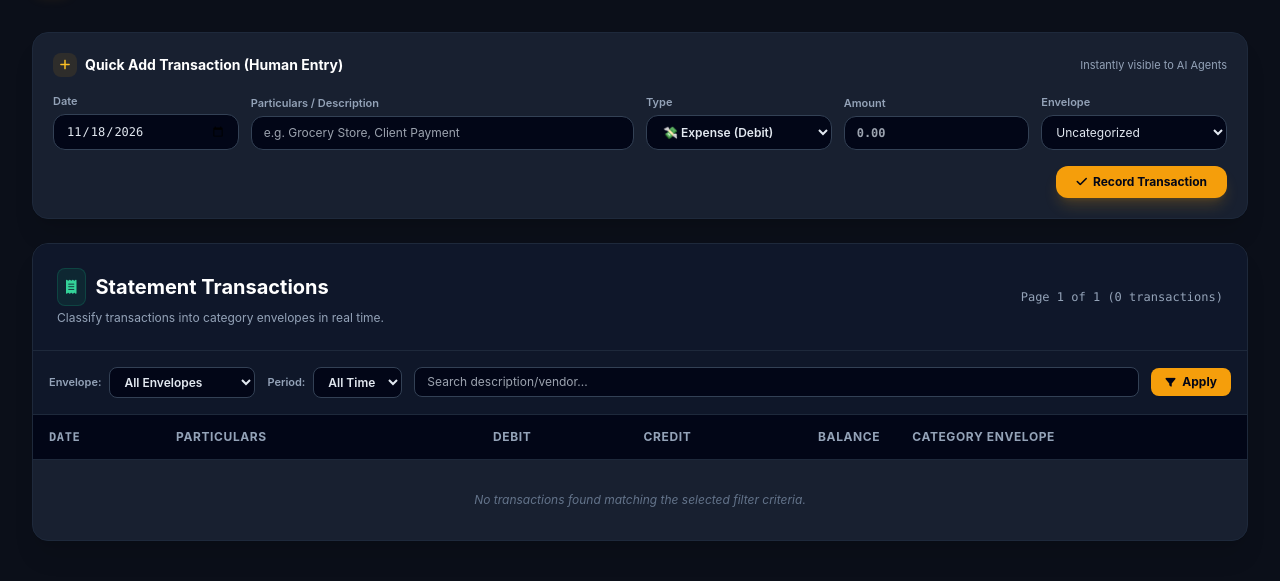
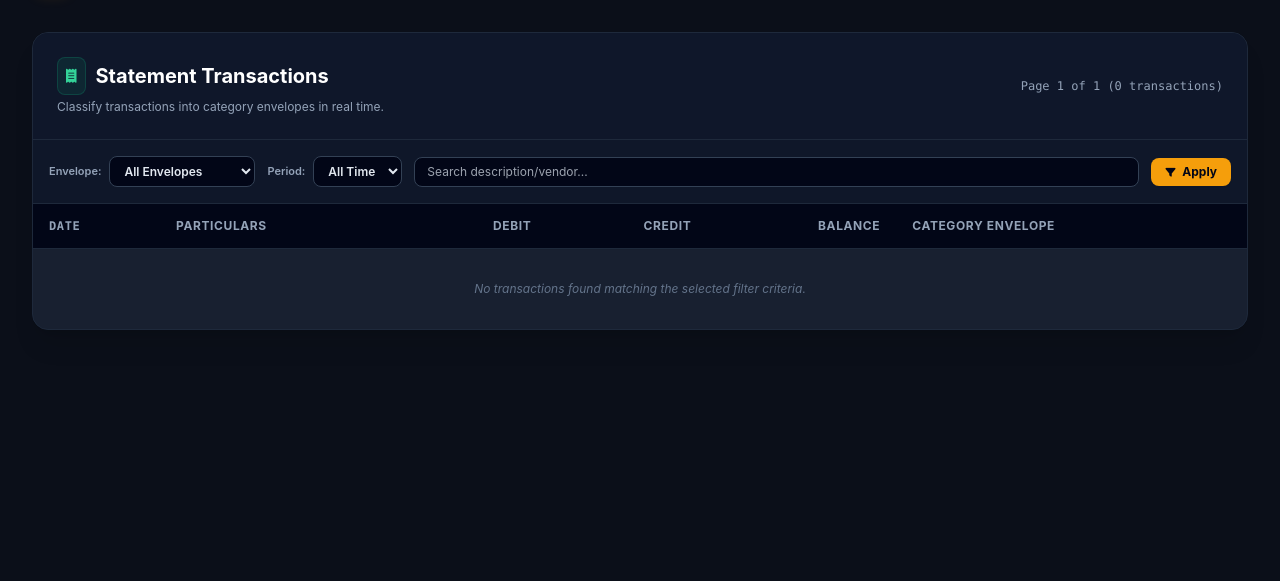
Before and after one commit to pannet1/fastapi-apps, a FastAPI app: page /transactions in a window 1280 px wide. Shown: the part 65-646 px from the top of the page. Run offline with FastAPI, Linux system fonts and the light colour scheme; data that the repository does not hold is empty; some libraries are stand-ins or nearby versions.

Commit message:
feat(personal-finance): remove manual quick-add card from transactions

```diff
--- a/apps/personal-finance/src/templates/transactions.html
+++ b/apps/personal-finance/src/templates/transactions.html
@@ -3,57 +3,6 @@
 {% block title %}Transactions Ledger • Personal Finance{% endblock %}
 
 {% block content %}
-<!-- Quick Manual Transaction Entry for Humans -->
-<div class="glass-card rounded-2xl border border-slate-800 shadow-xl p-5 mb-6">
-    <div class="flex items-center justify-between mb-4">
-        <h3 class="text-sm font-bold text-white flex items-center gap-2">
-            <span class="w-6 h-6 rounded-lg bg-amber-500/10 text-amber-400 flex items-center justify-center text-xs">
-                <i class="fa-solid fa-plus"></i>
-            </span>
-            Quick Add Transaction (Human Entry)
-        </h3>
-        <span class="text-[11px] text-slate-400">Instantly visible to AI Agents</span>
-    </div>
-    <form action="/transactions/add" method="post" class="grid grid-cols-1 sm:grid-cols-2 md:grid-cols-6 gap-3 items-end">
-        <div>
-            <label class="block text-[11px] font-semibold text-slate-400 mb-1">Date</label>
-            <input type="date" name="tran_date" value="{{ today_date }}" required
-                   class="w-full bg-slate-950 border border-slate-700 rounded-xl px-3 py-2 text-xs text-slate-200 focus:outline-none focus:border-amber-500 font-mono" />
-        </div>
-        <div class="sm:col-span-2">
-            <label class="block text-[11px] font-semibold text-slate-400 mb-1">Particulars / Description</label>
-            <input type="text" name="particulars" placeholder="e.g. Grocery Store, Client Payment" required
-                   class="w-full bg-slate-950 border border-slate-700 rounded-xl px-3 py-2 text-xs text-slate-200 focus:outline-none focus:border-amber-500" />
-        </div>
-        <div>
-            <label class="block text-[11px] font-semibold text-slate-400 mb-1">Type</label>
-            <select name="tran_type" class="w-full bg-slate-950 border border-slate-700 rounded-xl px-3 py-2 text-xs text-slate-200 focus:outline-none focus:border-amber-500 font-semibold">
-                <option value="debit" selected>💸 Expense (Debit)</option>
-                <option value="credit">💰 Income (Credit)</option>
-            </select>
-        </div>
-        <div>
-            <label class="block text-[11px] font-semibold text-slate-400 mb-1">Amount</label>
-            <input type="number" step="0.01" name="amount" placeholder="0.00" required
-                   class="w-full bg-slate-950 border border-slate-700 rounded-xl px-3 py-2 text-xs text-slate-200 focus:outline-none focus:border-amber-500 font-mono font-bold" />
-        </div>
-        <div>
-            <label class="block text-[11px] font-semibold text-slate-400 mb-1">Envelope</label>
-            <select name="category" class="w-full bg-slate-950 border border-slate-700 rounded-xl px-2.5 py-2 text-xs text-slate-200 focus:outline-none focus:border-amber-500">
-                <option value="Uncategorized">Uncategorized</option>
-                {% for cat in categories %}
-                <option value="{{ cat }}">{{ cat }}</option>
-                {% endfor %}
-            </select>
-        </div>
-        <div class="sm:col-span-2 md:col-span-6 flex justify-end gap-2 mt-1">
-            <button type="submit" class="px-5 py-2 bg-amber-500 hover:bg-amber-400 text-slate-950 font-bold text-xs rounded-xl transition shadow-lg shadow-amber-500/20 flex items-center gap-1.5">
-                <i class="fa-solid fa-check text-xs"></i> Record Transaction
-            </button>
-        </div>
-    </form>
-</div>
-
 <div class="glass-card rounded-2xl border border-slate-800 shadow-xl overflow-hidden">
     <!-- Header -->
     <div class="p-6 bg-slate-900 border-b border-slate-800 flex flex-col sm:flex-row sm:items-center justify-between gap-4">
```
